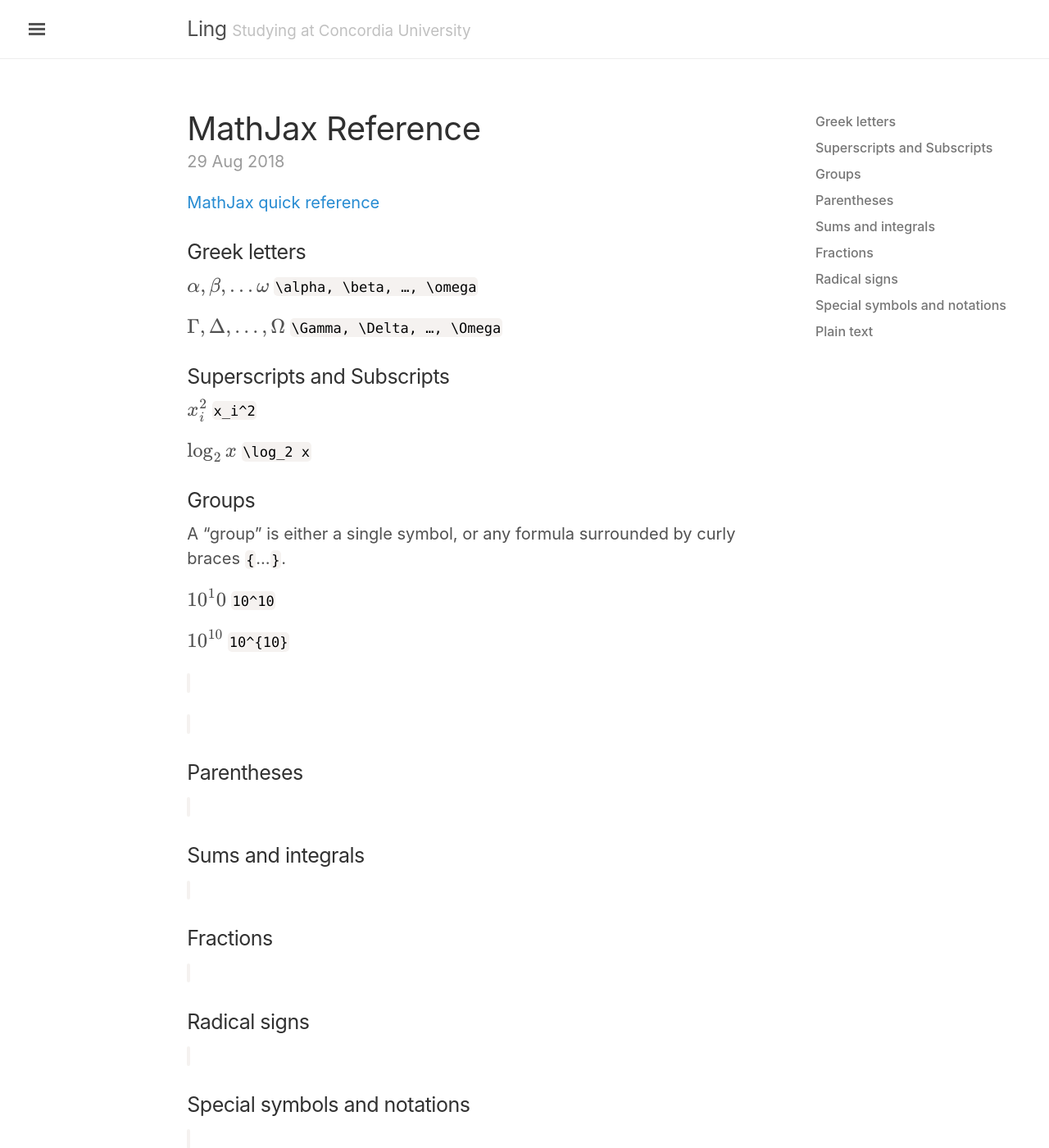
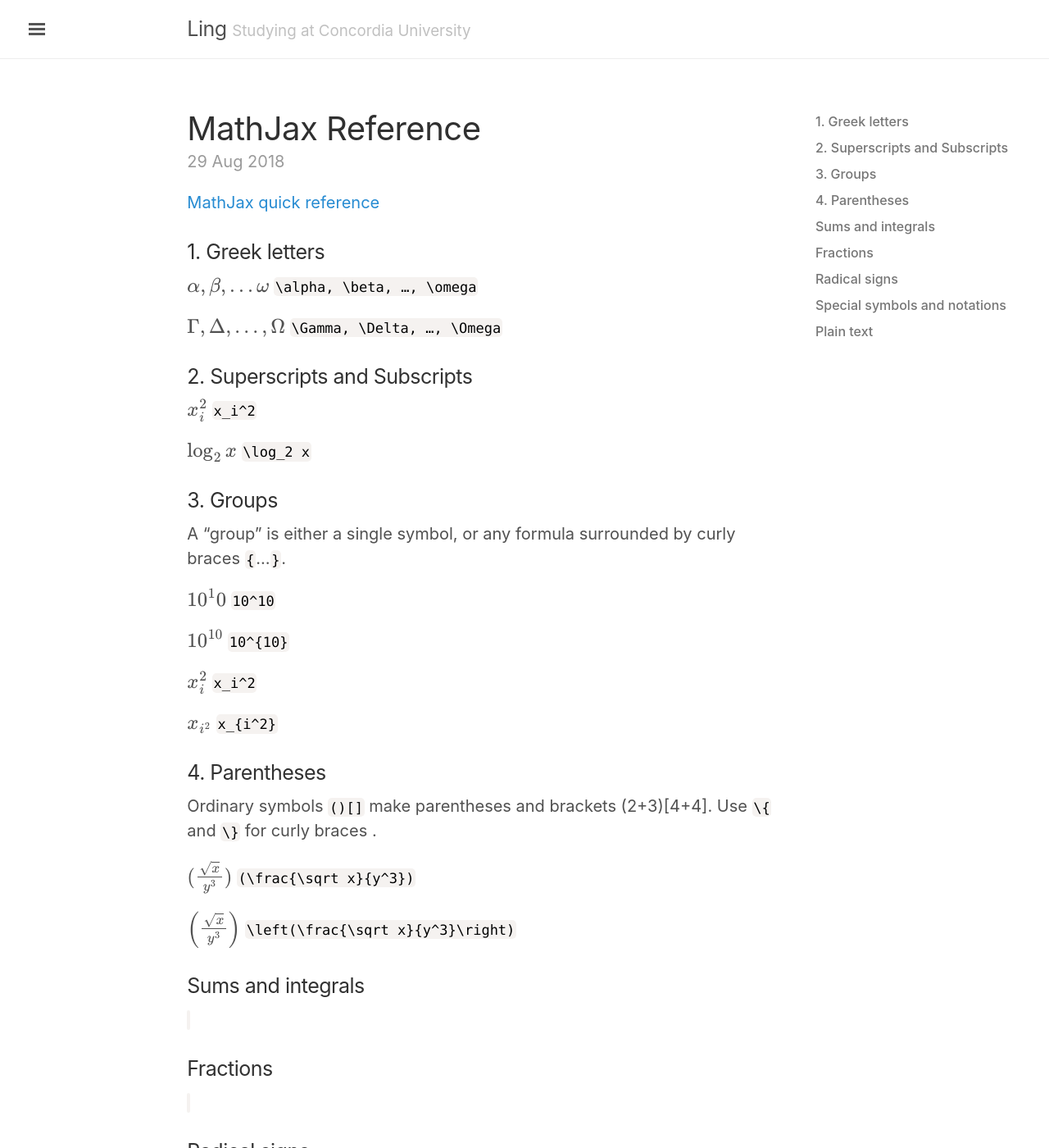
Before and after one commit to lingt-xyz/note, a Jekyll site: the page built from _posts/2018-08-29-mathjax-reference.md, in a window 1280 px wide and 1400 px high. Shown: the whole window at 82% size. Built offline with Jekyll 4.4.1, drawn with Linux system fonts in a browser that asks for light colours; formulas are drawn with MathJax 3.

Commit message:
test latex

````diff
--- a/_posts/2018-08-29-mathjax-reference.md
+++ b/_posts/2018-08-29-mathjax-reference.md
@@ -9,32 +9,35 @@ categories: latex
 
 <!--more-->
 
-### Greek letters
+### 1. Greek letters
 
 {% raw %}$$ \alpha, \beta, … \omega $${% endraw %} ```\alpha, \beta, …, \omega```
 
 {% raw %}$$ \Gamma, \Delta, …, \Omega $${% endraw %} ```\Gamma, \Delta, …, \Omega```
 
-### Superscripts and Subscripts
+### 2. Superscripts and Subscripts
 
 {% raw %}$$ x_i^2 $${% endraw %} ``` x_i^2 ```
 
 {% raw %}$$ \log_2 x $${% endraw %} ``` \log_2 x ```
 
-### Groups
+### 3. Groups
 A “group” is either a single symbol, or any formula surrounded by curly braces ```{```…```}```.
 
 {% raw %}$$ 10^10 $${% endraw %} ``` 10^10 ```
 
 {% raw %}$$ 10^{10} $${% endraw %} ``` 10^{10} ```
 
-{% raw %}$$  $${% endraw %} ```  ```
+{% raw %}$$ x_i^2 $${% endraw %} ``` x_i^2 ```
 
-{% raw %}$$  $${% endraw %} ```  ```
+{% raw %}$$ x_{i^2} $${% endraw %} ``` x_{i^2} ```
 
-### Parentheses
+### 4. Parentheses
+Ordinary symbols ```()[]``` make parentheses and brackets (2+3)[4+4]. Use ```\{``` and ```\}``` for curly braces {% raw %}$${}$${% endraw %}.
 
-{% raw %}$$  $${% endraw %} ```  ```
+{% raw %}$$ (\frac{\sqrt x}{y^3}) $${% endraw %} ``` (\frac{\sqrt x}{y^3}) ```
+
+{% raw %}$$ \left(\frac{\sqrt x}{y^3}\right) $${% endraw %} ``` \left(\frac{\sqrt x}{y^3}\right) ```
 
 ### Sums and integrals
 
````
